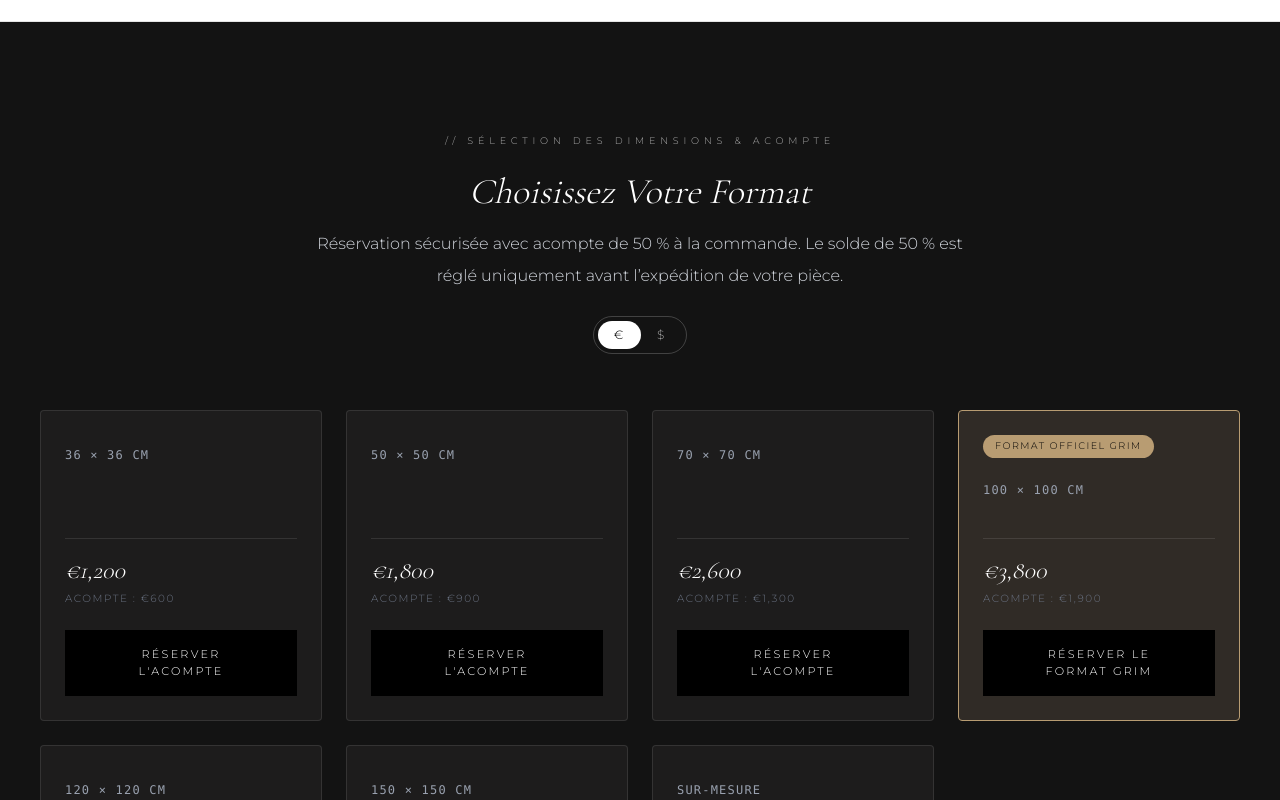
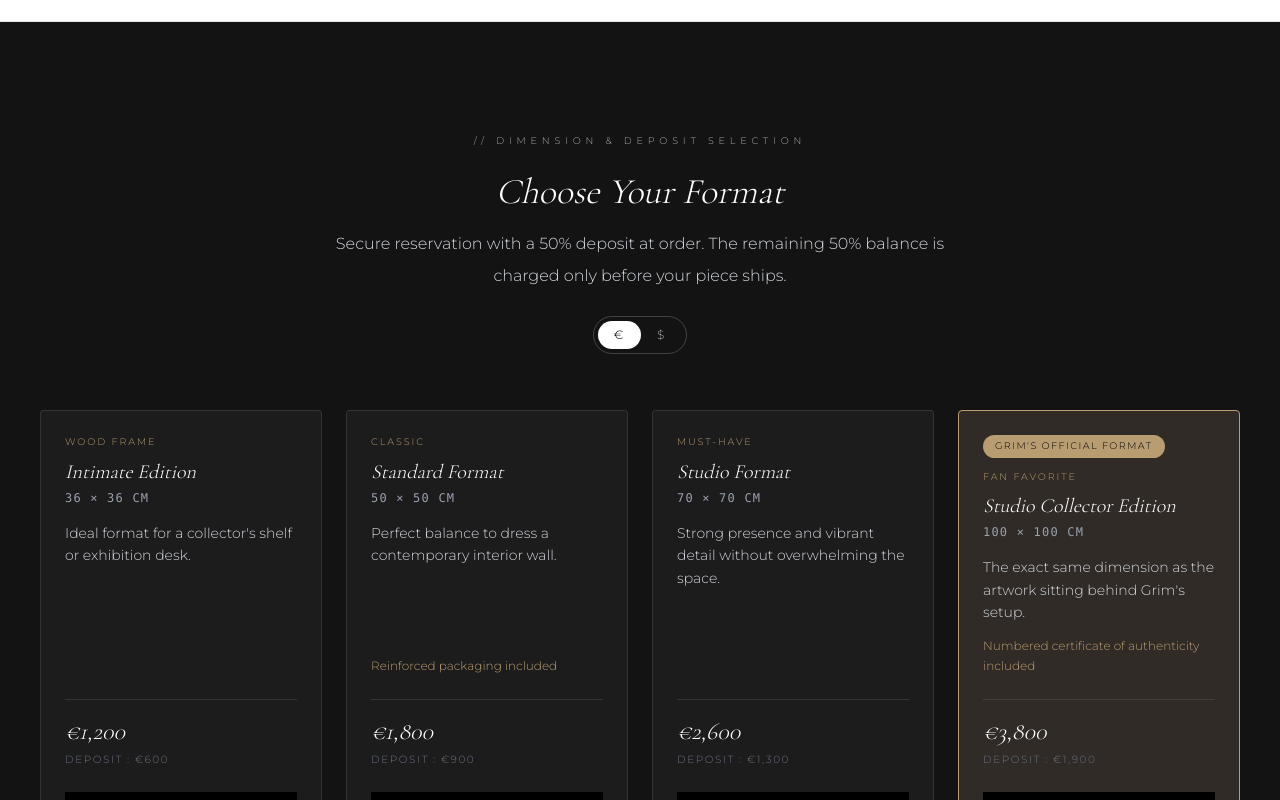
Before and after one commit to InRealArt/francois-poulat, a Next.js app: page /en in a window 1280 px wide. Shown: the part 3240-4040 px from the top of the page. Built offline with nearby package versions, Linux system fonts and the light colour scheme; a web font is replaced by a local one.

Commit message:
Localize Formats section

```diff
--- a/src/components/sections/Formats.tsx
+++ b/src/components/sections/Formats.tsx
@@ -1,12 +1,15 @@
 "use client";
 
 import { useState } from "react";
+import { useLocale, useTranslations } from "next-intl";
 import { formats, formatPrice, type Format } from "@/lib/content";
 import ReservationModal from "@/components/ReservationModal";
 
 export default function Formats() {
   const [currency, setCurrency] = useState<"EUR" | "USD">("EUR");
   const [selected, setSelected] = useState<Format | null>(null);
+  const t = useTranslations("formats");
+  const locale = useLocale();
 
   return (
     <section
@@ -15,16 +18,10 @@ export default function Formats() {
     >
       <div className="mx-auto max-w-[1440px] px-3 sm:px-6 lg:px-10">
         <div className="mx-auto max-w-2xl text-center">
-          <span className="section-number mx-auto">
-            {"// Sélection des Dimensions & Acompte"}
-          </span>
-          <h2 className="serif text-3xl italic sm:text-4xl">
-            Choisissez Votre Format
-          </h2>
+          <span className="section-number mx-auto">{t("eyebrow")}</span>
+          <h2 className="serif text-3xl italic sm:text-4xl">{t("title")}</h2>
           <p className="mt-4 text-sm leading-loose text-gray-300 md:text-base">
-            Réservation sécurisée avec acompte de 50&nbsp;% à la commande. Le
-            solde de 50&nbsp;% est réglé uniquement avant l&rsquo;expédition
-            de votre pièce.
+            {t("description")}
           </p>
 
           <div className="mt-6 inline-flex rounded-full border border-white/20 p-1 text-xs uppercase tracking-[0.15em]">
@@ -57,24 +54,24 @@ export default function Formats() {
             >
               {format.featured && (
                 <span className="mb-3 self-start rounded-full bg-gold px-3 py-1 text-[0.6rem] uppercase tracking-[0.15em] text-black">
-                  Format Officiel Grim
+                  {t("featuredBadge")}
                 </span>
               )}
               <span className="text-[0.6rem] uppercase tracking-[0.2em] text-gold">
-                {format.tag}
+                {t(`items.${format.id}.tag`)}
               </span>
               <h3 className="serif mt-2 text-xl italic text-white">
-                {format.name}
+                {t(`items.${format.id}.name`)}
               </h3>
               <p className="mt-1 font-mono text-xs uppercase tracking-[0.1em] text-gray-400">
                 {format.size}
               </p>
               <p className="mt-4 flex-1 text-sm leading-relaxed text-gray-300">
-                {format.description}
+                {t(`items.${format.id}.description`)}
               </p>
-              {format.extra && (
+              {t.has(`items.${format.id}.extra`) && (
                 <p className="mt-3 text-xs leading-relaxed text-gold">
-                  {format.extra}
+                  {t(`items.${format.id}.extra`)}
                 </p>
               )}
 
@@ -83,16 +80,17 @@ export default function Formats() {
                   href="mailto:contact@inrealart.com"
                   className="btn-cta mt-6 text-center"
                 >
-                  Contacter la Galerie
+                  {t("galleryContact")}
                 </a>
               ) : (
                 <>
                   <div className="mt-6 border-t border-white/10 pt-4">
                     <p className="serif text-2xl italic text-white">
-                      {formatPrice(format.priceTotal!, currency)}
+                      {formatPrice(format.priceTotal!, currency, locale)}
                     </p>
                     <p className="mt-1 text-[0.65rem] uppercase tracking-[0.15em] text-gray-500">
-                      Acompte&nbsp;: {formatPrice(format.priceDeposit!, currency)}
+                      {t("depositLabel")}&nbsp;:{" "}
+                      {formatPrice(format.priceDeposit!, currency, locale)}
                     </p>
                   </div>
                   <button
@@ -101,8 +99,8 @@ export default function Formats() {
                     className="btn-action mt-6"
                   >
                     {format.featured
-                      ? "Réserver le Format Grim"
-                      : "Réserver l'Acompte"}
+                      ? t("reserveFeatured")
+                      : t("reserveDefault")}
                   </button>
                 </>
               )}
```
